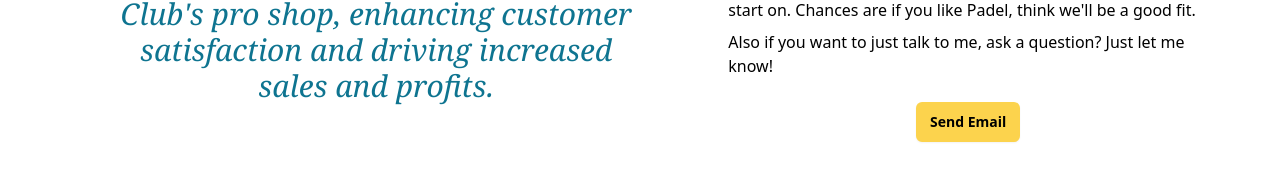
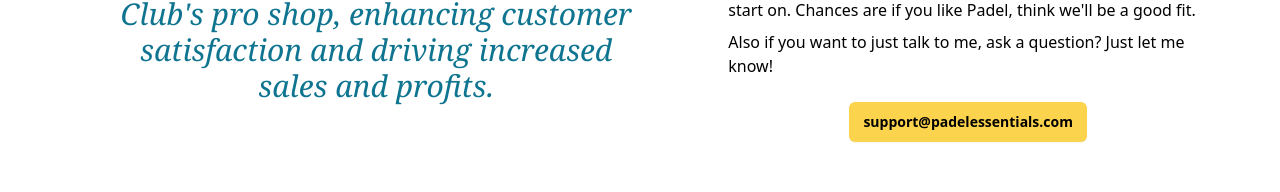
Before and after one commit to callmeisma/padel-essentials, a React (Create React App) app: page /contact in a window 1280 px wide. Shown: the part 718-910 px from the top of the page. Built offline with nearby package versions, Linux system fonts and the light colour scheme; a web font is replaced by a local one.

Commit message:
fixing href email and showing email

```diff
--- a/src/components/Contact.js
+++ b/src/components/Contact.js
@@ -33,8 +33,8 @@
             </p>
           </div>
           <div class="flex items-center justify-start">
-            <a class="btn-primary" href="mailto: support@padelessentials.com">
-              Send Email
+            <a class="btn-primary" href="mailto:support@padelessentials.com">
+              support@padelessentials.com
             </a>
           </div>
         </div>
```
